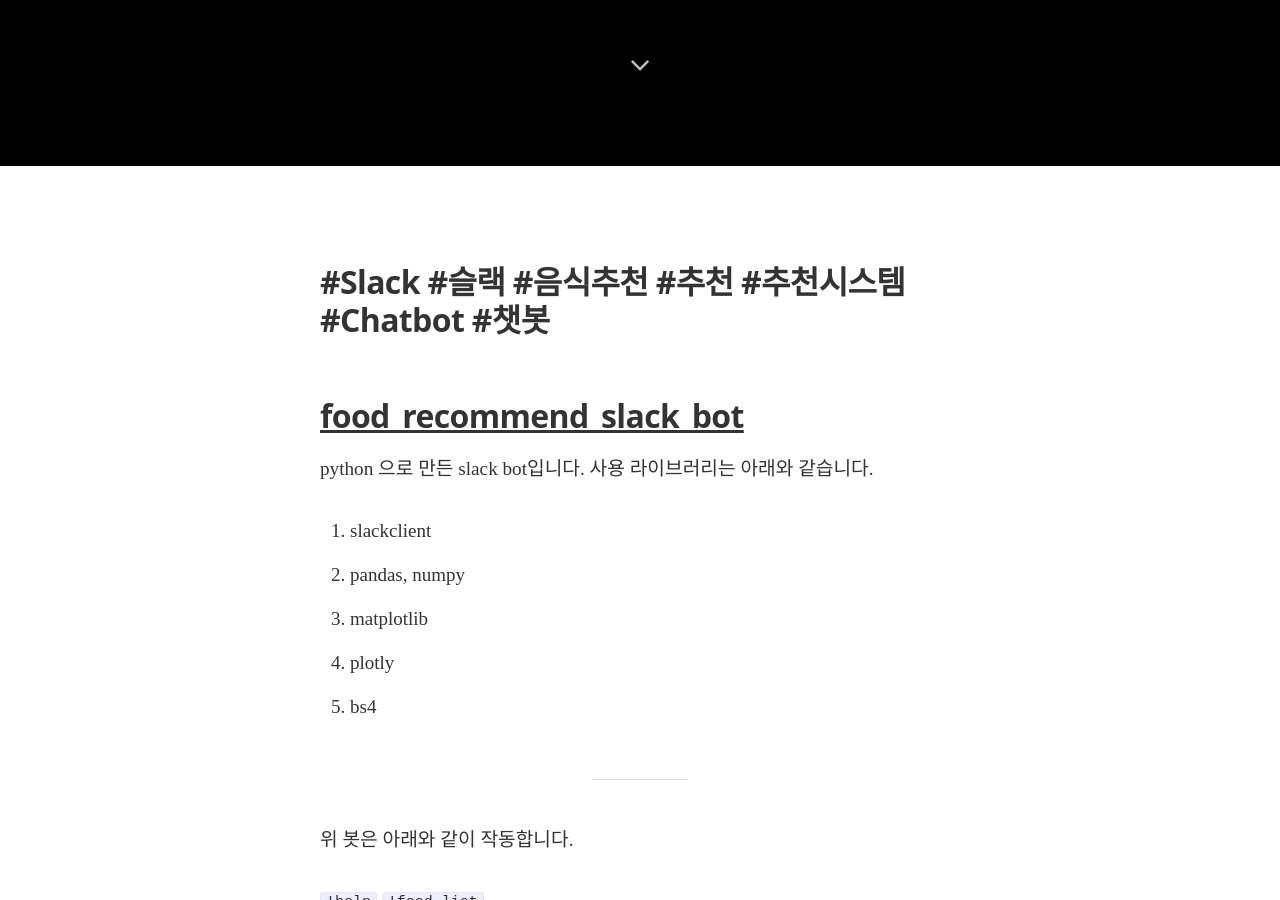
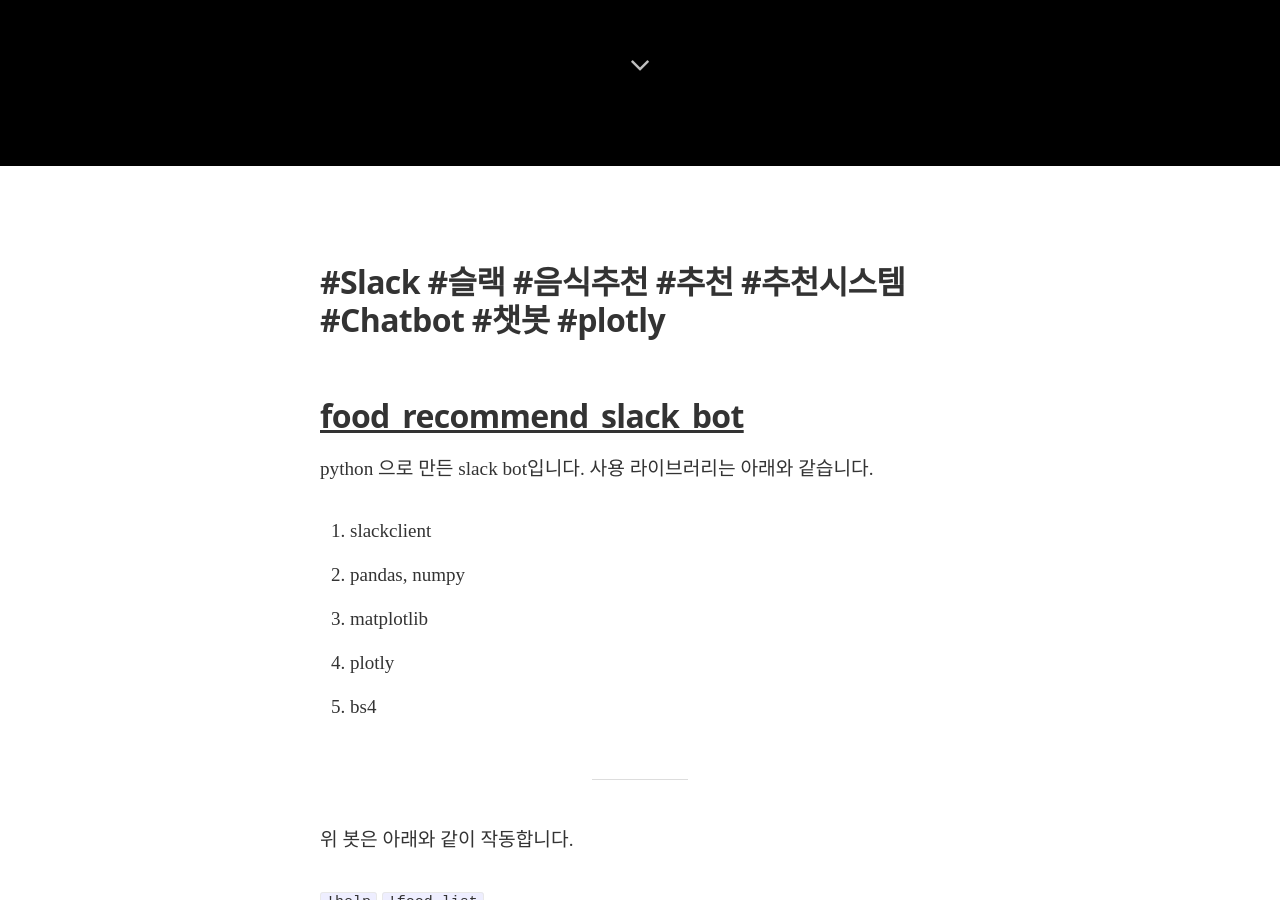
Before and after one commit to JaehunSim/JaehunSim.github.io, a Jekyll site: the page built from _posts/2018-12-27-slack-chatbot-desc.md, in a window 1280 px wide and 900 px high, scrolled down 734 px. Built offline with Jekyll 4.4.1, drawn with Linux system fonts in a browser that asks for light colours; nearby versions of some CDN libraries; some web fonts are replaced; comment, search, counter and statistics services are not loaded.

Commit message:
Update 2018-12-27-slack-chatbot-desc.md

```diff
--- a/_posts/2018-12-27-slack-chatbot-desc.md
+++ b/_posts/2018-12-27-slack-chatbot-desc.md
@@ -6,7 +6,7 @@ image: "/assets/images/slack_logo.jpg"
 comments: true
 ---
 
-# #Slack #슬랙 #음식추천 #추천 #추천시스템 #Chatbot #챗봇
+# #Slack #슬랙 #음식추천 #추천 #추천시스템 #Chatbot #챗봇 #plotly
 
 # [food_recommend_slack_bot](https://github.com/JaehunSim/food_recommend_slack_bot)
 
```
